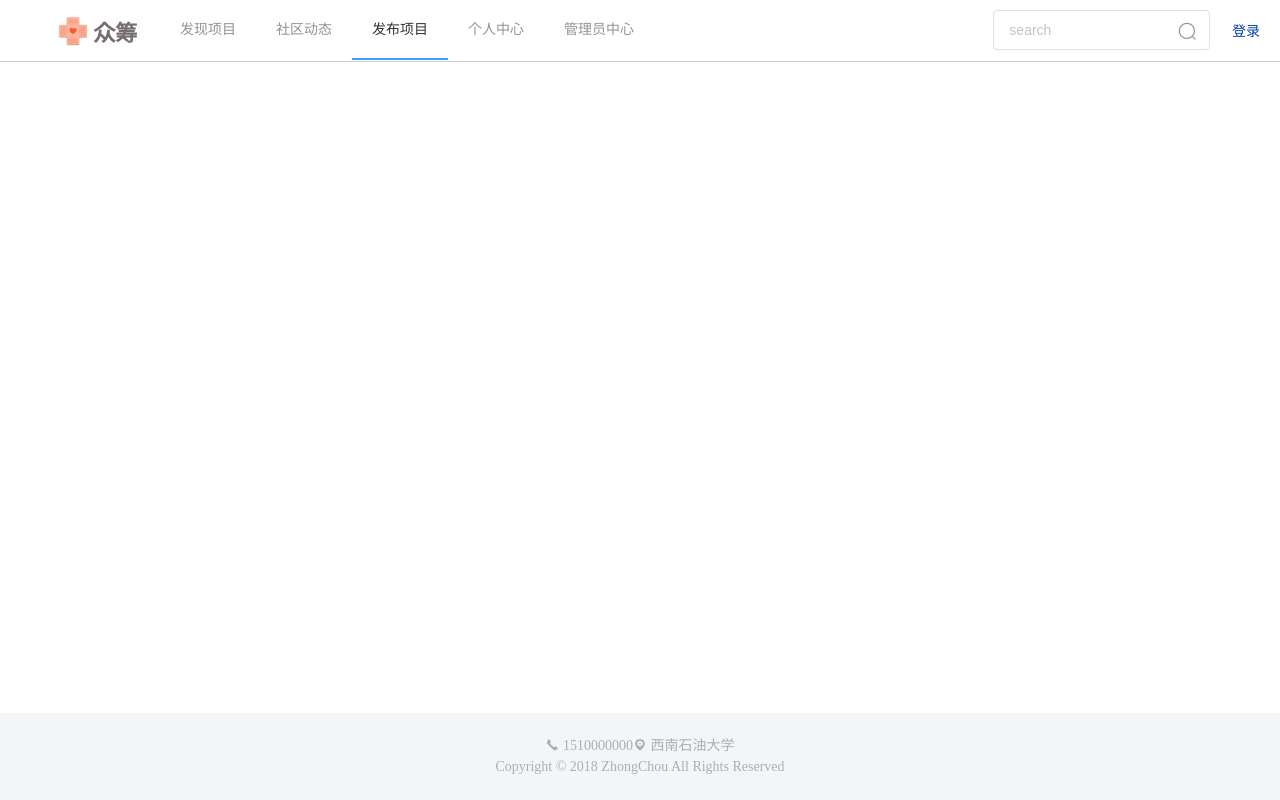
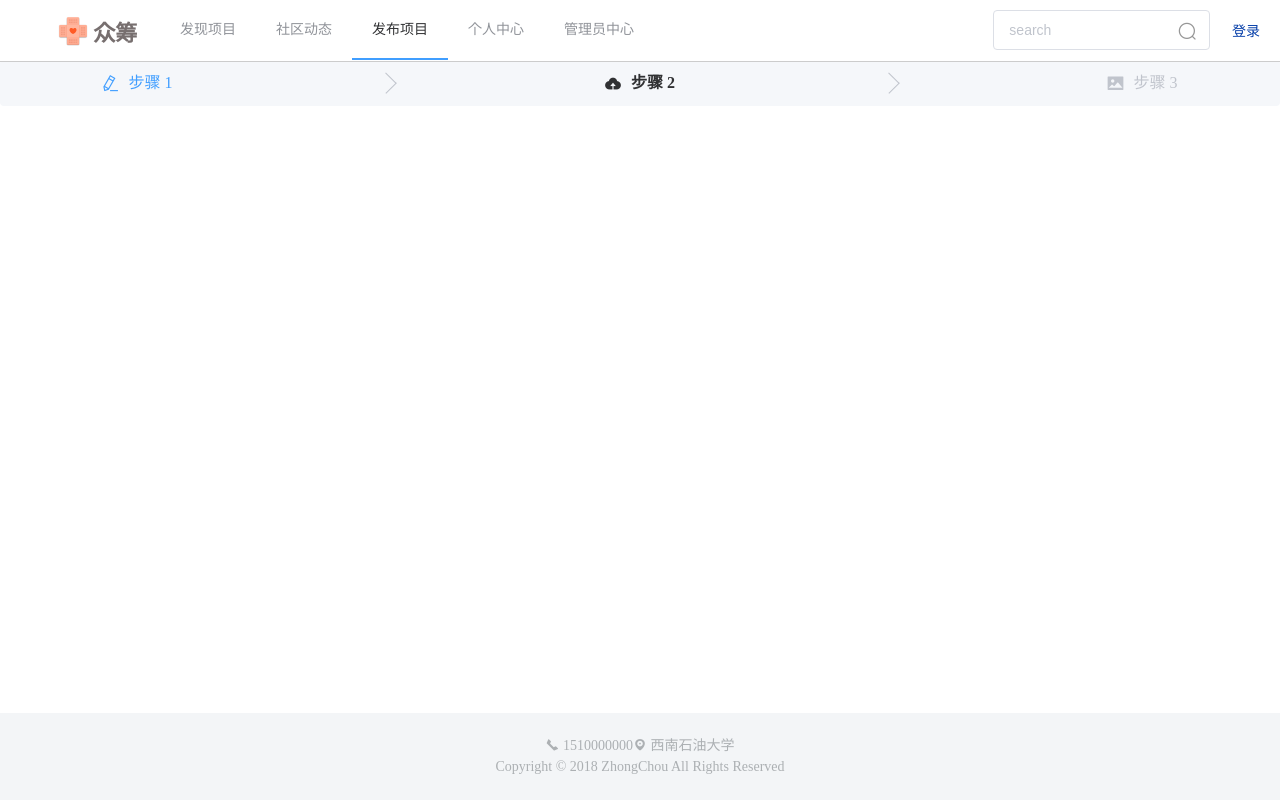
Before and after one commit to AHRL/CrowdFunding, a Vue app in the folder ui/: page /#/publishProject in a window 1280 px wide. Built offline with nearby package versions, Linux system fonts and the light colour scheme.

Commit message:
2018-6-10

```diff
--- /dev/null
+++ b/ui/src/components/mainModule/publishProject/index.scss
@@ -0,0 +1,3 @@
+.main {
+    margin: 60px 0;
+}
--- a/ui/src/components/mainModule/publishProject/publishProject.vue
+++ b/ui/src/components/mainModule/publishProject/publishProject.vue
@@ -1,11 +1,16 @@
 <template>
-
+    <div class="main">
+        <el-steps :active="1" simple>
+            <el-step title="步骤 1" icon="el-icon-edit"></el-step>
+            <el-step title="步骤 2" icon="el-icon-upload"></el-step>
+            <el-step title="步骤 3" icon="el-icon-picture"></el-step>
+        </el-steps>
+    </div>
 </template>
 <script>
-export default {
-
-}
+import publishProject from './index.js'
+export default publishProject
 </script>
-<style scoped>
-
+<style lang="scss" scoped>
+    @import './index.scss'
 </style>
--- a/ui/src/main.js
+++ b/ui/src/main.js
@@ -35,6 +35,8 @@ import {
     Dropdown,
     DropdownMenu,
     DropdownItem,
+    Steps,
+    Step
 } from 'element-ui'
 
 Vue.use(Vuex)
@@ -68,6 +70,8 @@ Vue.use(Pagination)
 Vue.use(Dropdown)
 Vue.use(DropdownMenu)
 Vue.use(DropdownItem)
+Vue.use(Steps)
+Vue.use(Step)
     // 设置http拦截器
     // axios.interceptors.request.use(function(config) {
     //     // 在发送请求之前做些什么
```
Also changed, not shown: ui/src/components/mainModule/communityActivity/index.js (line endings or trailing spaces), ui/src/components/mainModule/publishProject/index.js (added).
